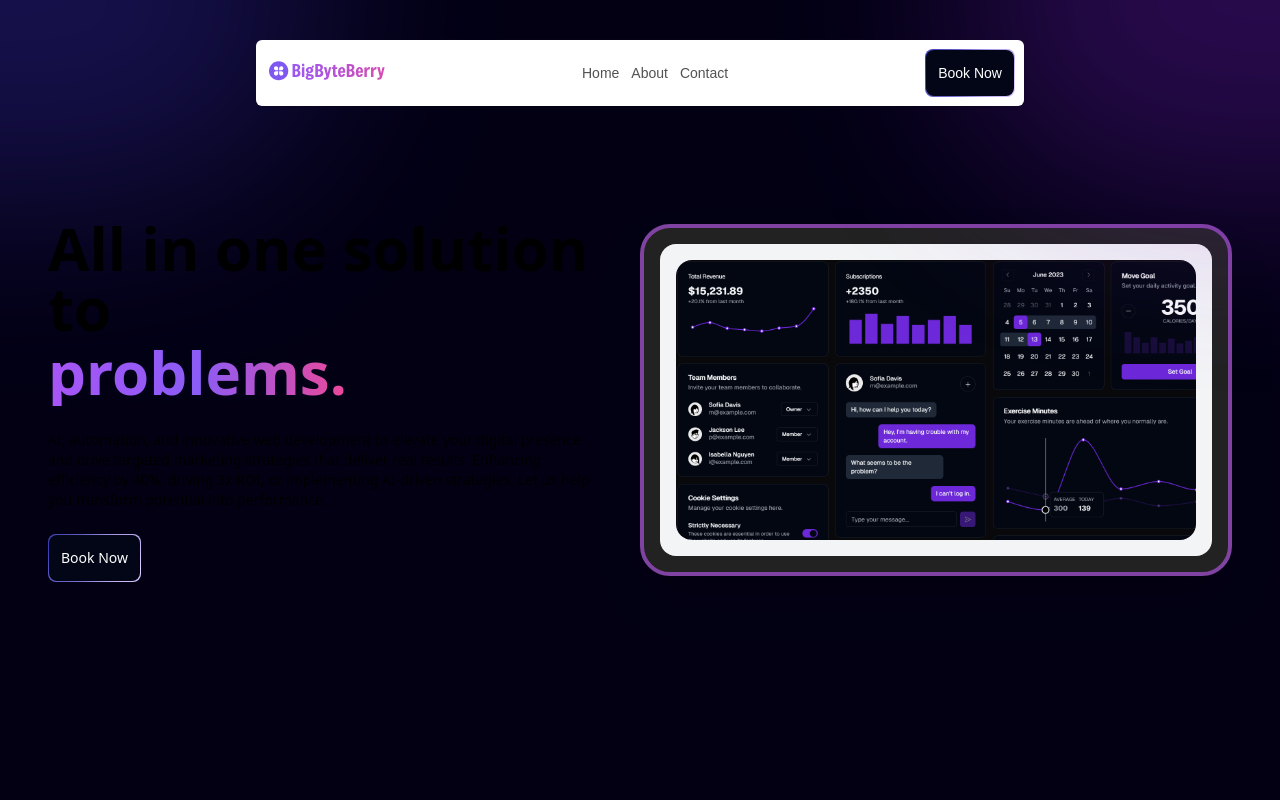
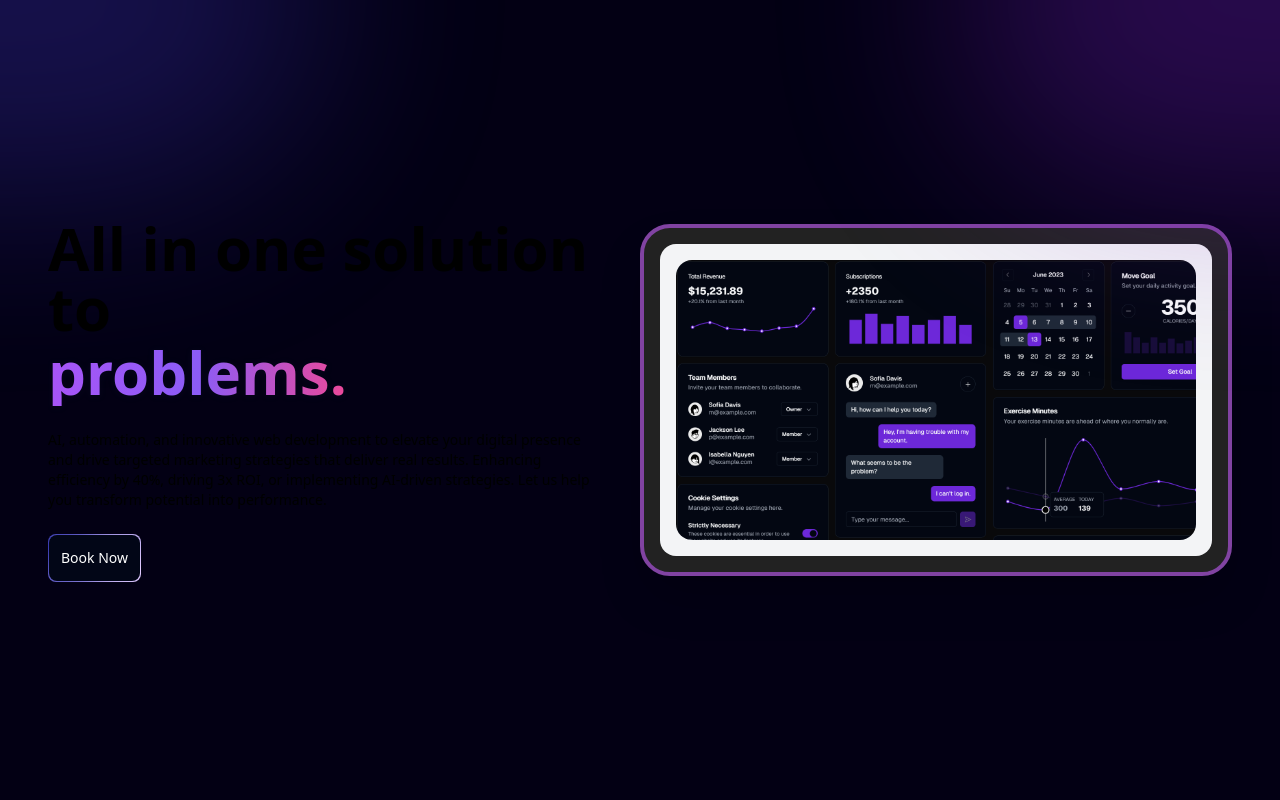
Before and after one commit to amw514/bigbyteberry, a Next.js app: page / in a window 1280 px wide. Shown: the top 800 px of the page. Built offline with nearby package versions, Linux system fonts and the light colour scheme.

Commit message:
Comment out FloatingNav component in Navbar for future reference

```diff
--- a/src/components/Navbar.tsx
+++ b/src/components/Navbar.tsx
@@ -25,7 +25,7 @@ export function Navbar() {
   ];
   return (
     <div className="relative  w-full">
-      <FloatingNav navItems={navItems} />
+      {/* <FloatingNav navItems={navItems} /> */}
       <ContentWithNavbar />
     </div>
   );
```
